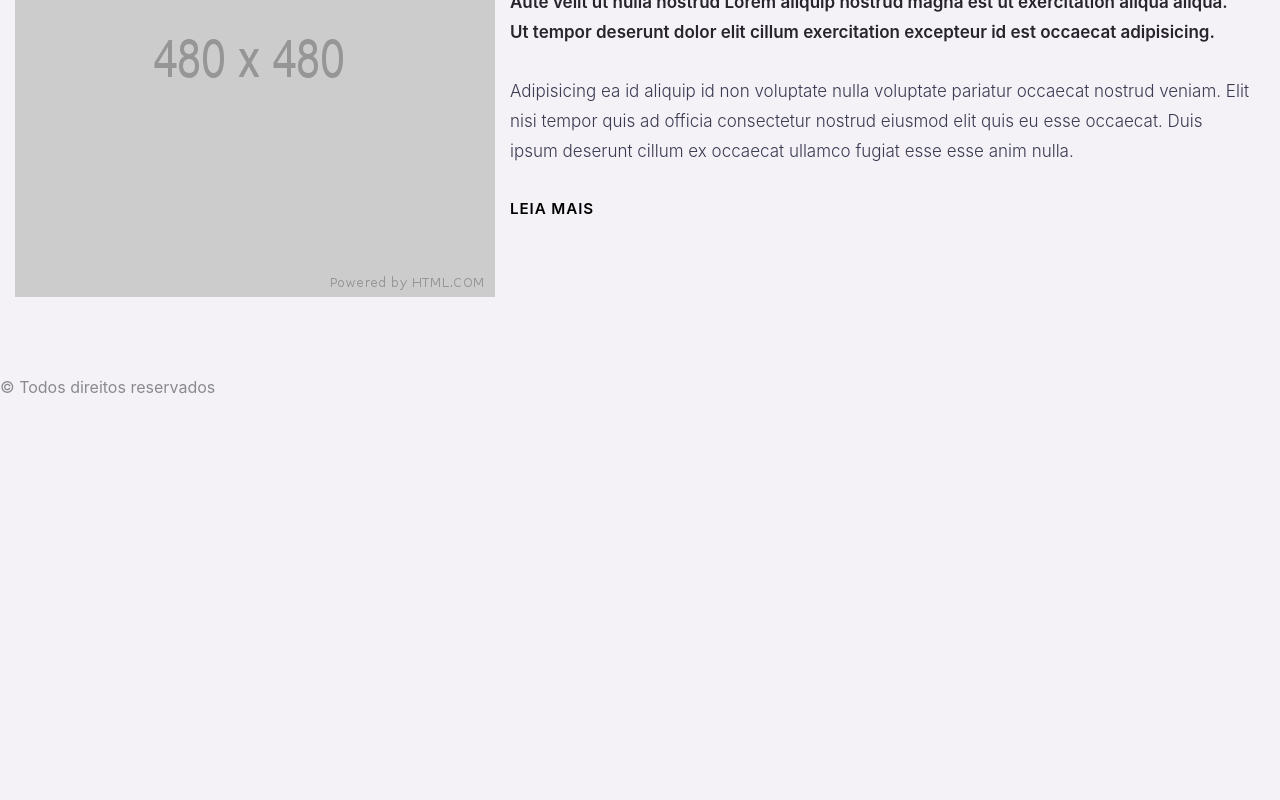
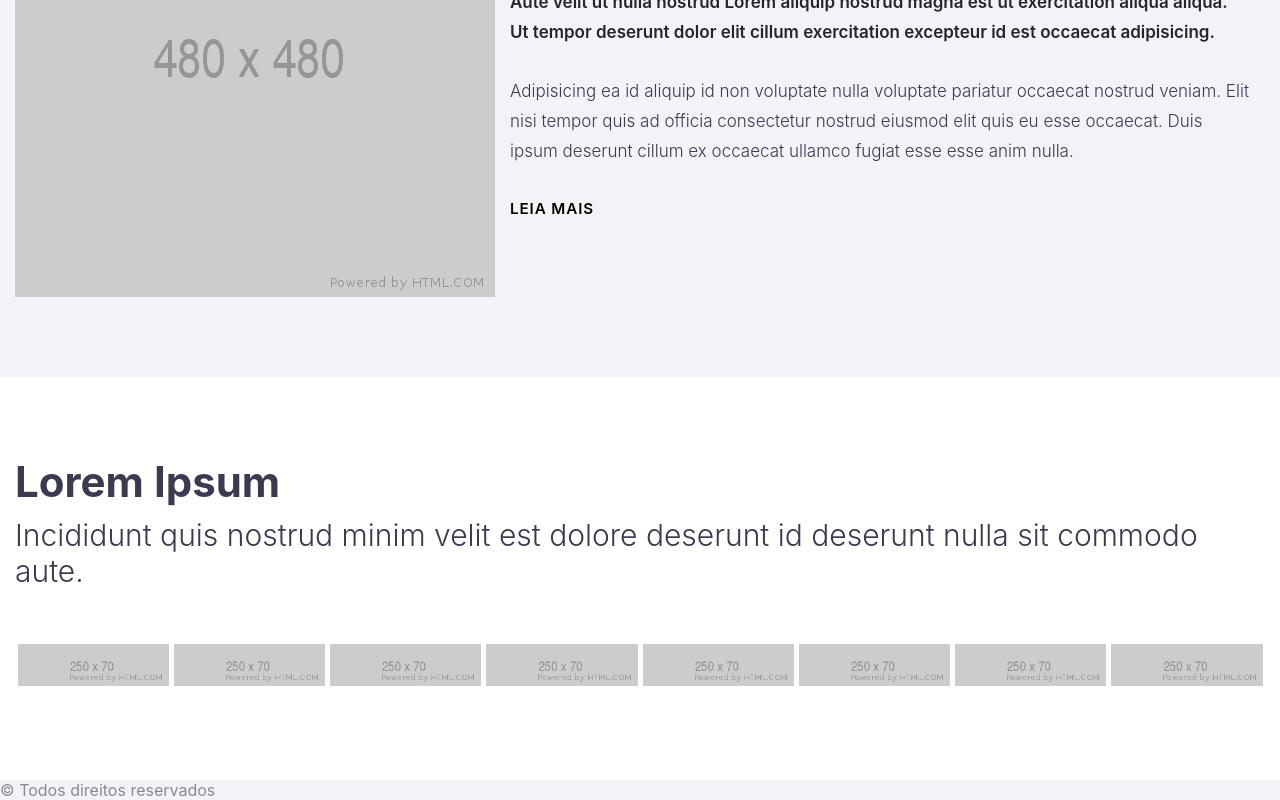
Before and after one commit to luizhenrik/nextjs-wordpress, a Next.js app: page / in a window 1280 px wide. Shown: the part 2584-3384 px from the top of the page. Before the commit the page ends 2981 px from the top, so only its background shows below. Built offline with nearby package versions, Linux system fonts and the light colour scheme.

Commit message:
module 4

```diff
--- /dev/null
+++ b/components/home/works.js
@@ -0,0 +1,30 @@
+import React from 'react'
+
+import style from '@/components/home/works.module.scss'
+
+export default function HomeWorks() {
+  const items = ['one', 'two', 'three', 'four', 'five', 'six', 'seven', 'eight']
+  return (
+        <div className={`${style['home-works']}`}>
+            <div className={`${style['home-works__content']}`}>
+                <h2 className={`${style['home-works__title']}`}>Lorem Ipsum</h2>
+                <h3 className={`${style['home-works__subtitle']}`}>Incididunt quis nostrud minim velit est dolore deserunt id deserunt nulla sit commodo aute.</h3>
+
+                <div className={`${style['home-works__container']}`}>
+                    {items.map((el) => {
+                      return (
+                          <>
+                            <div className={`${style['home-works__item']}`}>
+                                <img
+                                src={'/images/home-works.png'}
+                                className={`${style['home-works__item-image']}`}
+                                />
+                            </div>
+                        </>
+                      )
+                    })}
+                </div>
+            </div>
+        </div>
+  )
+}
--- /dev/null
+++ b/components/home/works.module.scss
@@ -0,0 +1,94 @@
+@import '../../styles/variables';
+@import '../../styles/mixins';
+
+.home-works {
+    width: 100%;
+    float: left;
+    padding: 80px 0;
+    background-color: #FFF;
+
+    &__title {
+        width: 100%;
+        @include fontSize(42px);
+        color: #3A3A50;
+        font-weight: 700;
+        line-height: 1.2;
+
+        @media all and (max-width: 940px) {
+            @include fontSize(25px);
+            text-align: center;
+            margin-bottom: 20px;
+        }
+    }
+
+    &__subtitle {
+        @include fontSize(30px);
+        color: #3A3A50;
+        font-weight: 300;
+        margin-top: 10px;
+
+        @media all and (max-width: 940px) {
+            @include fontSize(14px);
+            line-height: 1.5em;
+            text-align: center;
+            margin-top: 0;
+        }
+    }
+
+    &__content {
+        width: 100%;
+        max-width: $container;
+        margin: 0 auto;
+        display: flex;
+        flex-wrap: wrap;
+        align-content: flex-start;
+        align-items: flex-start;
+        justify-content: flex-start;
+        padding: 0 15px;
+    }
+
+    &__container {
+        width: 100%;
+        float: left;
+        margin-top: 45px;
+        display: flex;
+        flex-wrap: wrap;
+        overflow: auto;
+        justify-content: center;
+
+        @media all and (max-width: 939px) {
+            justify-content: flex-start;
+            flex-wrap: nowrap;
+            overflow: auto;
+        }
+    }
+
+    &__item {
+        width: 100%;
+        float: left;
+        max-width: calc(100% / 8);
+        padding: 5px;
+        position: relative;
+
+        &::before {
+            content: '';
+            padding-top: 38%;
+            display: block;
+        }
+
+        @media all and (max-width: 939px) {
+            max-width: calc(100% / 2.5);
+            min-width: calc(100% / 2.5);
+        }
+    }
+
+    &__item-image {
+        width: calc(100% - 5px);
+        height: calc(100% - 5px);
+        float: left;
+        position: absolute;
+        top: 0;
+        left: 2.5px;
+        object-fit: contain;
+    }
+}
--- a/pages/index.js
+++ b/pages/index.js
@@ -4,6 +4,7 @@ import HomeBio from '@/components/home/bio'
 import HomeBanner from '@/components/home/banner'
 import HomeServices from '@/components/home/services'
 import HomeInsta from '@/components/home/insta'
+import HomeWorks from '@/components/home/works'
 
 export default function Home() {
   return (
@@ -12,6 +13,7 @@ export default function Home() {
         <HomeServices/>
         <HomeInsta/>
         <HomeBio/>
+        <HomeWorks/>
     </Layout>
   )
 }
```
Also changed, not shown: public/images/home-works.png (added).
